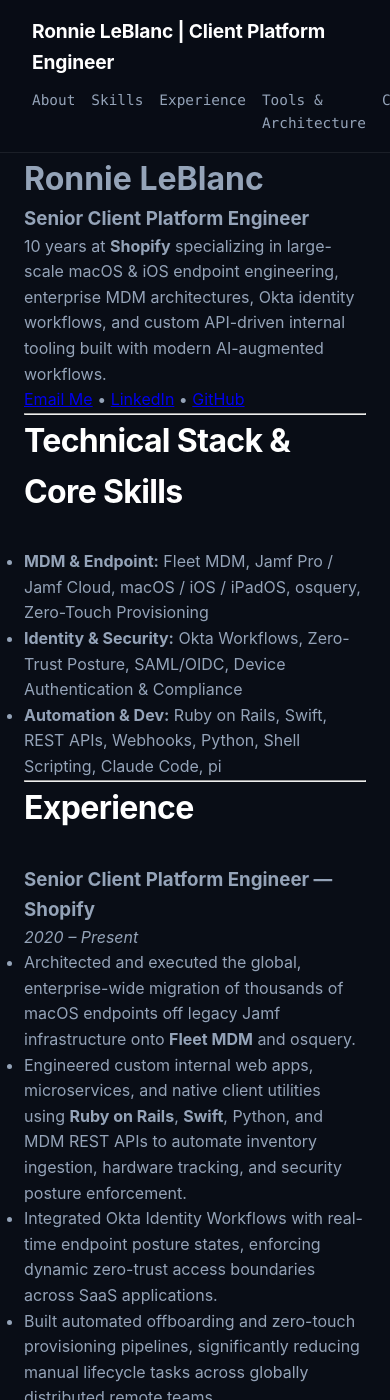
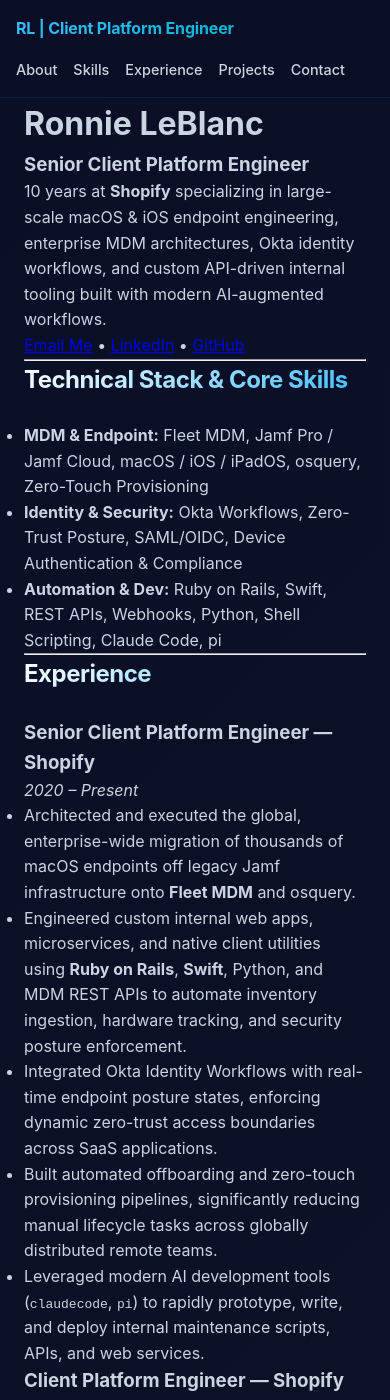
Before and after one commit to ronnieleblanc/ronnieleblanc.github.io, a Jekyll site: the page built from index.md, in a window 390 px wide and 1400 px high. Built offline with Jekyll 4.4.1, drawn with Linux system fonts in a browser that asks for light colours.

Commit message:
Modernize design with refined dark theme and subtle animations

```diff
--- a/_layouts/default.html
+++ b/_layouts/default.html
@@ -6,32 +6,80 @@
   <title>{{ page.title | default: site.title }}</title>
   <style>
     :root {
-      --bg: #090d16;
-      --card-bg: rgba(22, 27, 34, 0.65);
-      --card-border: rgba(255, 255, 255, 0.08);
-      --card-hover-border: rgba(56, 189, 248, 0.3);
-      --text: #94a3b8;
-      --text-bright: #f8fafc;
+      --bg: #0a0e27;
+      --bg-secondary: #0f1428;
+      --card-bg: rgba(20, 29, 50, 0.5);
+      --card-border: rgba(100, 116, 139, 0.2);
+      --card-hover-border: rgba(56, 189, 248, 0.5);
+      --text: #cbd5e1;
+      --text-bright: #f1f5f9;
       --heading: #ffffff;
       --accent: #38bdf8;
-      --accent-glow: rgba(56, 189, 248, 0.15);
+      --accent-secondary: #06b6d4;
       --accent-purple: #c084fc;
+      --accent-pink: #f472b6;
+      --accent-glow: rgba(56, 189, 248, 0.1);
       --font-sans: -apple-system, BlinkMacSystemFont, "Segoe UI", Roboto, Oxygen, Ubuntu, Cantarell, sans-serif;
       --font-mono: ui-monospace, SFMono-Regular, SF Mono, Menlo, Monaco, Consolas, monospace;
+    }
+
+    @keyframes fadeInUp {
+      from {
+        opacity: 0;
+        transform: translateY(20px);
+      }
+      to {
+        opacity: 1;
+        transform: translateY(0);
+      }
+    }
+
+    @keyframes slideInDown {
+      from {
+        opacity: 0;
+        transform: translateY(-10px);
+      }
+      to {
+        opacity: 1;
+        transform: translateY(0);
+      }
+    }
+
+    @keyframes glow {
+      0%, 100% {
+        box-shadow: 0 0 20px rgba(56, 189, 248, 0.1);
+      }
+      50% {
+        box-shadow: 0 0 30px rgba(56, 189, 248, 0.2);
+      }
+    }
+
+    @keyframes shimmer {
+      0% {
+        background-position: -1000px 0;
+      }
+      100% {
+        background-position: 1000px 0;
+      }
     }
 
     html {
       scroll-behavior: smooth;
     }
 
-    * { box-sizing: border-box; margin: 0; padding: 0; }
+    * {
+      box-sizing: border-box;
+      margin: 0;
+      padding: 0;
+    }
 
     body {
-      background-color: var(--bg);
+      background: linear-gradient(135deg, var(--bg) 0%, var(--bg-secondary) 100%);
       color: var(--text);
       font-family: var(--font-sans);
       line-height: 1.6;
       padding-bottom: 5rem;
+      min-height: 100vh;
     }
 
     /* Sticky Navigation Bar */
@@ -39,26 +87,31 @@
       position: sticky;
       top: 0;
       z-index: 1000;
-      background: rgba(9, 13, 22, 0.8);
-      backdrop-filter: blur(12px);
-      -webkit-backdrop-filter: blur(12px);
-      border-bottom: 1px solid var(--card-border);
+      background: rgba(10, 14, 39, 0.75);
+      backdrop-filter: blur(16px);
+      -webkit-backdrop-filter: blur(16px);
+      border-bottom: 1px solid rgba(56, 189, 248, 0.1);
       padding: 1rem 2rem;
       display: flex;
       justify-content: space-between;
       align-items: center;
+      animation: slideInDown 0.6s ease-out;
     }
 
     .nav-brand {
       font-weight: 700;
       color: var(--heading);
-      font-size: 1.2rem;
+      font-size: 1.1rem;
       letter-spacing: -0.01em;
+      background: linear-gradient(135deg, var(--accent), var(--accent-secondary));
+      -webkit-background-clip: text;
+      -webkit-text-fill-color: transparent;
+      background-clip: text;
     }
 
     .nav-links {
       display: flex;
-      gap: 1.75rem;
+      gap: 2.5rem;
       list-style: none;
     }
 
@@ -66,12 +119,28 @@
       color: var(--text);
       text-decoration: none;
       font-size: 0.9rem;
-      font-family: var(--font-mono);
-      transition: color 0.2s ease;
+      font-weight: 500;
+      position: relative;
+      transition: color 0.3s ease;
+    }
+
+    .nav-links a::after {
+      content: '';
+      position: absolute;
+      bottom: -4px;
+      left: 0;
+      width: 0;
+      height: 2px;
+      background: linear-gradient(90deg, var(--accent), var(--accent-secondary));
+      transition: width 0.3s ease;
     }
 
     .nav-links a:hover {
       color: var(--accent);
+    }
+
+    .nav-links a:hover::after {
+      width: 100%;
     }
 
     /* Container */
@@ -83,85 +152,153 @@
 
     /* Section Styling */
     section {
-      padding: 5rem 0 2rem 0;
-      border-bottom: 1px solid rgba(255, 255, 255, 0.05);
+      padding: 6rem 0 3rem 0;
+      animation: fadeInUp 0.8s ease-out;
     }
 
-    section:last-of-type {
-      border-bottom: none;
-    }
+    section:nth-of-type(1) { animation-delay: 0.2s; }
+    section:nth-of-type(2) { animation-delay: 0.3s; }
+    section:nth-of-type(3) { animation-delay: 0.4s; }
+    section:nth-of-type(n+4) { animation-delay: 0.5s; }
 
     .section-label {
       font-family: var(--font-mono);
-      color: var(--accent);
-      font-size: 0.85rem;
+      color: var(--accent-secondary);
+      font-size: 0.8rem;
       text-transform: uppercase;
-      letter-spacing: 0.1em;
-      margin-bottom: 0.5rem;
+      letter-spacing: 0.15em;
+      margin-bottom: 0.75rem;
+      font-weight: 600;
     }
 
     h2 {
       color: var(--heading);
-      font-size: 2rem;
+      font-size: 2.2rem;
       font-weight: 700;
       letter-spacing: -0.02em;
-      margin-bottom: 2rem;
+      margin-bottom: 2.5rem;
+      background: linear-gradient(135deg, var(--heading), var(--accent));
+      -webkit-background-clip: text;
+      -webkit-text-fill-color: transparent;
+      background-clip: text;
     }
 
     /* Hero Typography */
     .hero-title {
-      font-size: 3rem;
-      line-height: 1.15;
+      font-size: 3.5rem;
+      line-height: 1.1;
       color: var(--heading);
       font-weight: 800;
       letter-spacing: -0.03em;
-      margin-bottom: 1rem;
-      background: rgba(56, 189, 248, 0.1);
-      padding: 0.5rem;
-      border-radius: 8px;
-      display: inline-block;
+      margin-bottom: 1.25rem;
+      animation: fadeInUp 0.8s ease-out 0.3s both;
+    }
+
+    .hero-title span {
+      background: linear-gradient(135deg, var(--accent), var(--accent-purple), var(--accent-pink));
+      -webkit-background-clip: text;
+      -webkit-text-fill-color: transparent;
+      background-clip: text;
     }
 
     .hero-subtitle {
-      font-size: 1.25rem;
-      color: var(--text-bright);
-      margin-bottom: 1.5rem;
+      font-size: 1.2rem;
+      color: var(--text);
+      margin-bottom: 2rem;
       max-width: 750px;
+      line-height: 1.8;
+      animation: fadeInUp 0.8s ease-out 0.5s both;
     }
 
     /* Cards & Grids */
     .metrics-grid, .skills-grid {
       display: grid;
-      grid-template-columns: repeat(auto-fit, minmax(240px, 1fr));
-      gap: 1.25rem;
-      margin-top: 2rem;
+      grid-template-columns: repeat(auto-fit, minmax(260px, 1fr));
+      gap: 1.5rem;
+      margin-top: 2.5rem;
     }
 
     .metric-card, .skill-card, .experience-card, .project-card {
       background: var(--card-bg);
       border: 1px solid var(--card-border);
-      backdrop-filter: blur(8px);
-      padding: 1.5rem;
-      border-radius: 8px;
-      margin-bottom: 1.25rem;
-      transition: border-color 0.2s ease, transform 0.2s ease;
+      backdrop-filter: blur(10px);
+      -webkit-backdrop-filter: blur(10px);
+      padding: 2rem;
+      border-radius: 12px;
+      margin-bottom: 1rem;
+      transition: all 0.3s ease;
+      animation: fadeInUp 0.6s ease-out both;
+      position: relative;
+      overflow: hidden;
     }
 
-    .experience-card:hover, .project-card:hover {
+    .metric-card:nth-child(1) { animation-delay: 0.1s; }
+    .metric-card:nth-child(2) { animation-delay: 0.2s; }
+    .metric-card:nth-child(3) { animation-delay: 0.3s; }
+    .skill-card:nth-child(1) { animation-delay: 0.1s; }
+    .skill-card:nth-child(2) { animation-delay: 0.2s; }
+    .skill-card:nth-child(3) { animation-delay: 0.3s; }
+    .skill-card:nth-child(4) { animation-delay: 0.4s; }
+    .experience-card:nth-child(1) { animation-delay: 0.1s; }
+    .experience-card:nth-child(2) { animation-delay: 0.2s; }
+    .project-card:nth-child(1) { animation-delay: 0.1s; }
+    .project-card:nth-child(2) { animation-delay: 0.2s; }
+    .project-card:nth-child(3) { animation-delay: 0.3s; }
+
+    .metric-card::before,
+    .skill-card::before,
+    .experience-card::before,
+    .project-card::before {
+      content: '';
+      position: absolute;
+      top: 0;
+      left: -100%;
+      width: 100%;
+      height: 100%;
+      background: linear-gradient(90deg, transparent, rgba(56, 189, 248, 0.1), transparent);
+      transition: left 0.5s ease;
+    }
+
+    .metric-card:hover::before,
+    .skill-card:hover::before,
+    .experience-card:hover::before,
+    .project-card:hover::before {
+      left: 100%;
+    }
+
+    .experience-card:hover,
+    .project-card:hover {
       border-color: var(--card-hover-border);
-      transform: translateY(-2px);
+      transform: translateY(-4px);
+      box-shadow: 0 10px 30px rgba(56, 189, 248, 0.15);
+    }
+
+    .metric-card:hover {
+      border-color: var(--accent);
+      box-shadow: 0 0 20px rgba(56, 189, 248, 0.2);
+    }
+
+    .skill-card:hover {
+      border-color: var(--accent-purple);
+      box-shadow: 0 0 20px rgba(192, 132, 252, 0.2);
     }
 
     .metric-val {
-      font-size: 2rem;
+      font-size: 2.5rem;
       font-weight: 800;
       color: var(--heading);
       font-family: var(--font-mono);
+      background: linear-gradient(135deg, var(--accent), var(--accent-secondary));
+      -webkit-background-clip: text;
+      -webkit-text-fill-color: transparent;
+      background-clip: text;
     }
 
     .metric-label {
-      font-size: 0.85rem;
+      font-size: 0.9rem;
       color: var(--text);
+      margin-top: 0.5rem;
+      font-weight: 500;
     }
 
     .card-header {
@@ -169,17 +306,22 @@
       justify-content: space-between;
       align-items: baseline;
       flex-wrap: wrap;
-      margin-bottom: 1rem;
+      margin-bottom: 1.25rem;
+      gap: 0.5rem;
     }
 
     .role-title {
-      font-size: 1.2rem;
+      font-size: 1.25rem;
       color: var(--heading);
       font-weight: 700;
     }
 
     .company {
-      color: var(--accent);
+      background: linear-gradient(135deg, var(--accent), var(--accent-secondary));
+      -webkit-background-clip: text;
+      -webkit-text-fill-color: transparent;
+      background-clip: text;
+      font-weight: 600;
     }
 
     .date {
@@ -189,41 +331,116 @@
     }
 
     /* Contact Links */
-    .contact-links { display: flex; gap: 1rem; flex-wrap: wrap; margin-top: 1.5rem; }
+    .contact-links {
+      display: flex;
+      gap: 1rem;
+      flex-wrap: wrap;
+      margin-top: 2rem;
+    }
+
     .btn {
-      display: inline-block;
-      padding: 0.75rem 1.5rem;
-      background: var(--card-bg);
+      display: inline-flex;
+      align-items: center;
+      padding: 0.85rem 1.75rem;
+      background: linear-gradient(135deg, rgba(56, 189, 248, 0.1), rgba(192, 132, 252, 0.05));
       border: 1px solid var(--card-border);
       color: var(--heading);
-      border-radius: 6px;
-      font-family: var(--font-mono);
-      font-size: 0.9rem;
-      transition: all 0.2s ease;
+      border-radius: 8px;
+      font-family: var(--font-sans);
+      font-size: 0.95rem;
+      font-weight: 600;
+      transition: all 0.3s ease;
+      position: relative;
+      overflow: hidden;
+      text-decoration: none;
+      cursor: pointer;
     }
+
+    .btn::before {
+      content: '';
+      position: absolute;
+      top: 0;
+      left: -100%;
+      width: 100%;
+      height: 100%;
+      background: linear-gradient(90deg, transparent, rgba(255, 255, 255, 0.1), transparent);
+      transition: left 0.5s ease;
+    }
+
     .btn:hover {
-      background: var(--accent-glow);
+      background: linear-gradient(135deg, rgba(56, 189, 248, 0.2), rgba(192, 132, 252, 0.1));
       border-color: var(--accent);
-      color: var(--accent);
-      text-decoration: none;
+      transform: translateY(-2px);
+      box-shadow: 0 8px 20px rgba(56, 189, 248, 0.2);
+    }
+
+    .btn:hover::before {
+      left: 100%;
+    }
+
+    .btn:active {
+      transform: translateY(0);
+    }
+
+    /* Responsive */
+    @media (max-width: 768px) {
+      nav {
+        flex-direction: column;
+        align-items: flex-start;
+        gap: 1rem;
+      }
+      .nav-links {
+        gap: 1.5rem;
+        font-size: 0.85rem;
+      }
+      .hero-title {
+        font-size: 2.5rem;
+      }
+      h2 {
+        font-size: 1.75rem;
+      }
+      .metrics-grid, .skills-grid {
+        grid-template-columns: repeat(auto-fit, minmax(200px, 1fr));
+        gap: 1rem;
+      }
     }
 
     @media (max-width: 640px) {
-      nav { flex-direction: column; align-items: flex-start; gap: 0.75rem; }
-      .nav-links { gap: 1rem; font-size: 0.85rem; }
-      .hero-title { font-size: 2.25rem; }
+      nav {
+        padding: 1rem 1rem;
+      }
+      .nav-brand {
+        font-size: 1rem;
+      }
+      .nav-links {
+        gap: 1rem;
+      }
+      .hero-title {
+        font-size: 2rem;
+      }
+      h2 {
+        font-size: 1.5rem;
+        margin-bottom: 1.5rem;
+      }
+      .metrics-grid, .skills-grid {
+        grid-template-columns: 1fr;
+        gap: 0.75rem;
+      }
+      .metric-card, .skill-card, .experience-card, .project-card {
+        padding: 1.5rem;
+      }
     }
   </style>
 </head>
 <body>
 
   <nav>
-    <span class="nav-brand">Ronnie LeBlanc | Client Platform Engineer</span>
+    <span class="nav-brand">RL | Client Platform Engineer</span>
     <ul class="nav-links">
       <li><a href="#about">About</a></li>
       <li><a href="#skills">Skills</a></li>
       <li><a href="#experience">Experience</a></li>
-      <li><a href="#projects">Tools & Architecture</a></li>
+      <li><a href="#projects">Projects</a></li>
       <li><a href="#contact">Contact</a></li>
     </ul>
   </nav>
```
